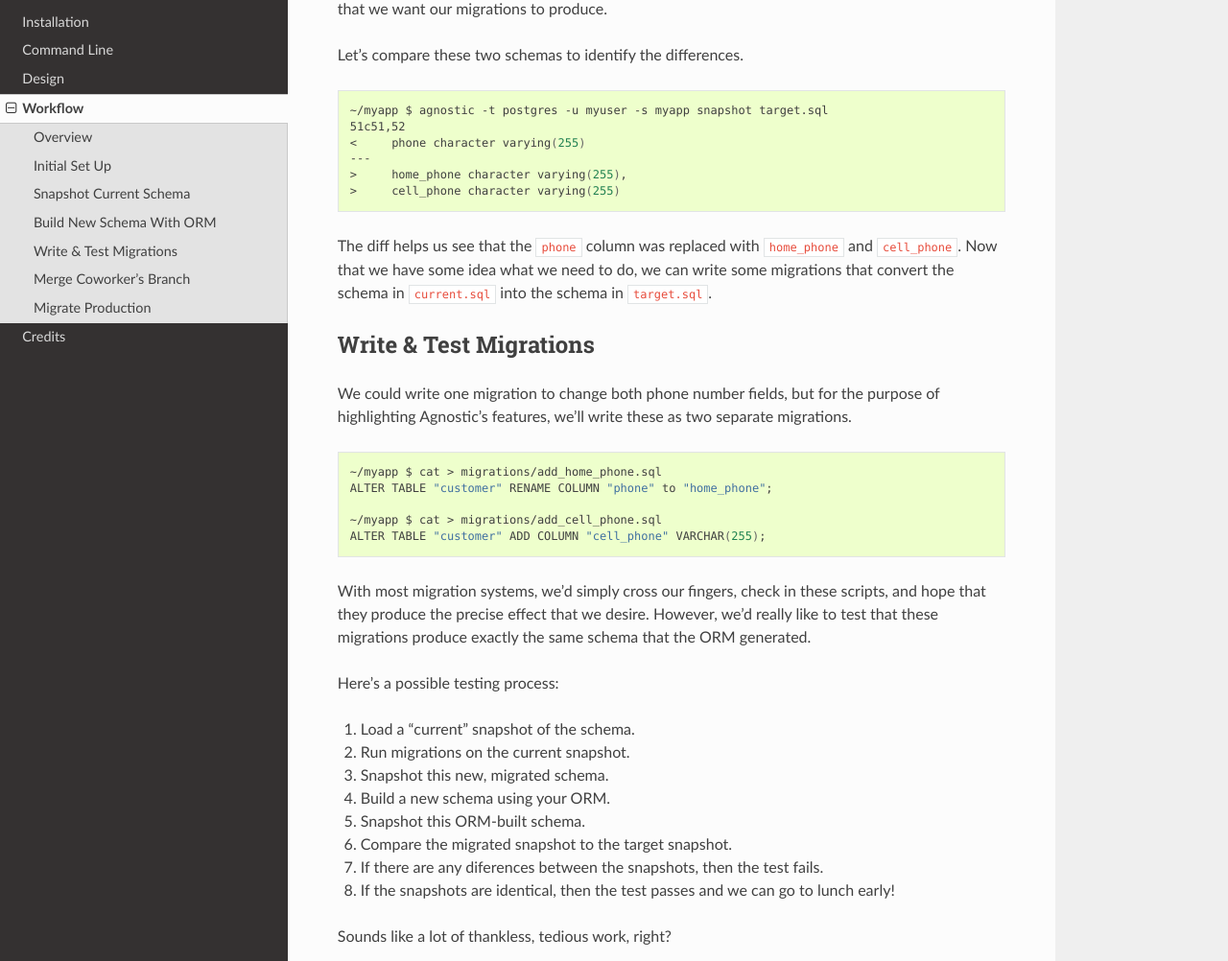
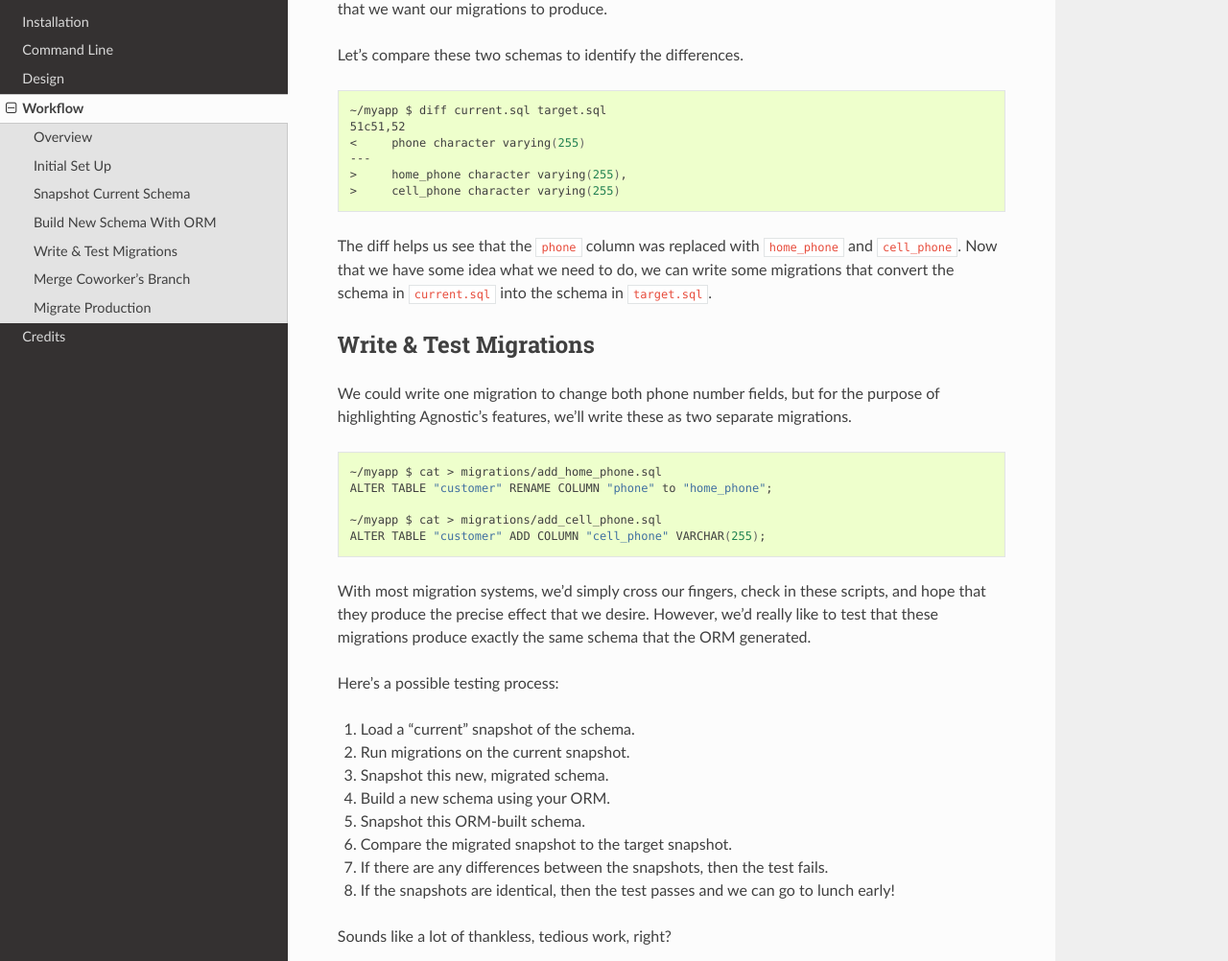
Before and after one commit to TeamHG-Memex/agnostic, a Sphinx documentation site: the page built from docs/workflow.rst, in a window 1280 px wide and 1400 px high, scrolled down 2027 px. Shown: the part 152-1154 px from the top of the window at 96% size. Built offline with Sphinx 7.4.7 and the Read the Docs theme 2.0.0, drawn with Linux system fonts in a browser that asks for light colours.

Commit message:
Fixing typos in documentation.

```diff
--- a/docs/design.rst
+++ b/docs/design.rst
@@ -61,7 +61,7 @@
    migrations* have "down" scripts. If even a single migration lacks a "down"
    script, then there is no possibility for downgrading.
 4. The need for downgrading a schema in production is very rare; for those use
-   cases where its valuable, a backup may be faster, easier, and safer.
+   cases where it is valuable, a backup may be faster, easier, and safer.
 
 There are many limitations and caveats on "down" scripts, and in years of
 development work, this author has decided that the costs far outweight any
@@ -338,7 +338,7 @@
 existing migrations and sets their statuses to ``boostrapped`` — but it doesn't
 actually execute any of them. This special status indicates that these are
 migrations that already exist in the current schema, but instead of being put
-there by running migration scripts, they were but their by the ORM's schema
+there by running migration scripts, they were put their by the ORM's schema
 build tool.
 
 When Agnostic sees this status, it will know that it does not need to run these
--- a/docs/workflow.rst
+++ b/docs/workflow.rst
@@ -112,7 +112,7 @@
 
 .. code:: bash
 
-    ~/myapp $ agnostic -t postgres -u myuser -s myapp snapshot target.sql
+    ~/myapp $ diff current.sql target.sql
     51c51,52
     <     phone character varying(255)
     ---
@@ -154,7 +154,7 @@
 4. Build a new schema using your ORM.
 5. Snapshot this ORM-built schema.
 6. Compare the migrated snapshot to the target snapshot.
-7. If there are any diferences between the snapshots, then the test fails.
+7. If there are any differences between the snapshots, then the test fails.
 8. If the snapshots are identical, then the test passes and we can go to lunch
    early!
 
```
